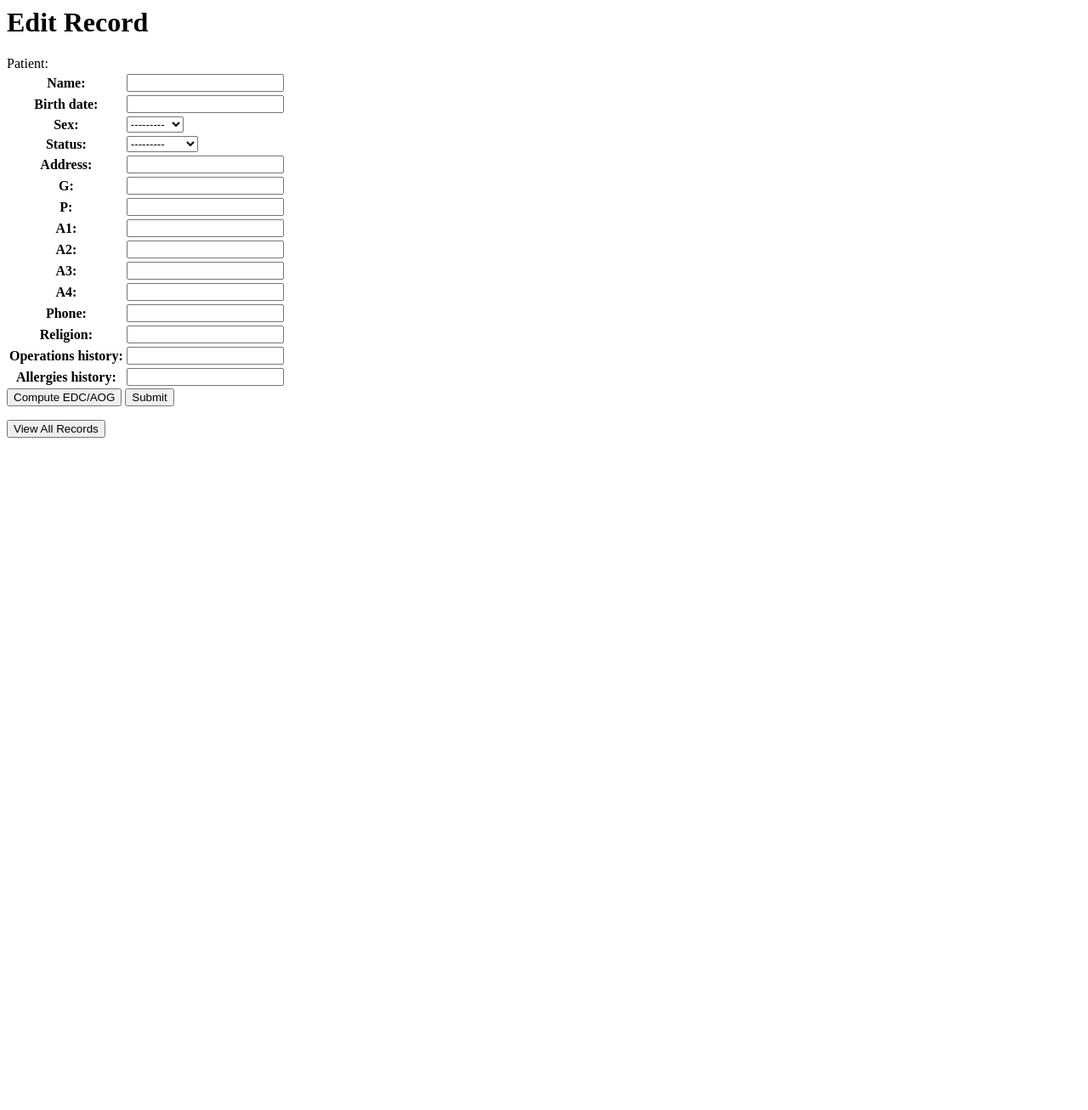
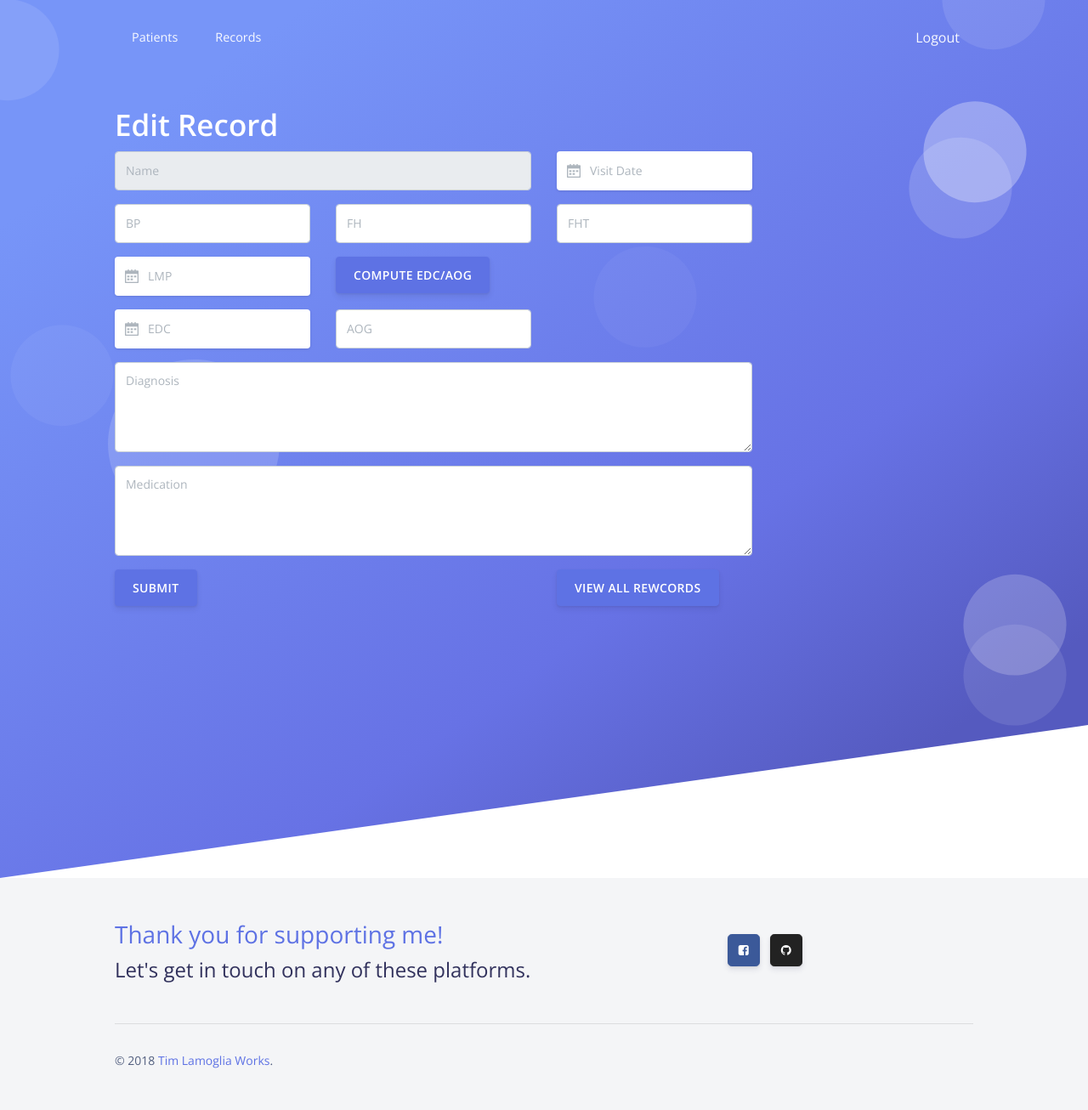
Before and after one commit to timlamoglia/obgynapp, a Django app: template records/templates/records/form.html in a window 1280 px wide. Shown: the whole page at 85% size. Before the commit the page ends 515 px from the top, so only its background shows below. Run offline with Django 3.2, Linux system fonts and the light colour scheme; the template is opened without the code that fills it: values that come from a table or form of the project are taken from there, others are empty; some libraries are stand-ins or nearby versions.

Commit message:
Implements bootstrap on record's views

```diff
--- a/patients/templates/patients/patients.html
+++ b/patients/templates/patients/patients.html
@@ -15,7 +15,7 @@
       <tr>
         <td class="text-white">{{ patient.name }}</td>
         <td class="text-white">{{ patient.sex }}</td>
-        <td class="text-white"><a  class="text-white" href="{% url 'patients:show' patient.id %}">view</a></td>
+        <td class="text-white"><a class="text-white" href="{% url 'patients:show' patient.id %}">view</a></td>
         <!-- <td><a href="{% url 'patients:edit' patient.id %}">edit</a></td>
           <td><a href="{% url 'patients:delete' patient.id %}">delete</a></td> -->
         </tr>
--- a/patients/templates/patients/show.html
+++ b/patients/templates/patients/show.html
@@ -1,7 +1,7 @@
 {% extends 'patients/base.html' %}
 {% block innerbody %}
-<h1>Patient Details</h1>
-<div class= "table table-light">
+<h1 class="display-3 text-white">Patient Details</h1>
+<div class= "table text-white">
     <table>
         <tr>
             <td>Name: {{ patient.name }}</td>
--- a/records/templates/records/form.html
+++ b/records/templates/records/form.html
@@ -1,39 +1,161 @@
-{% load staticfiles %}
-
-<body>
-	<h1>
+{% extends 'patients/base.html' %}
+{% block innerbody %}
+<h1 class="display-3 text-white">
 	{% if 'new'	in request.path %}
 	New Record
 	{% else %}
 	Edit Record
 	{% endif %}
 </h1>
-	Patient: {{ patient.name }}
 
 <form method="post">{% csrf_token %}
-		<table>
+	<!-- <table>
 		{{ form.as_table }}
-		</table>
-		<button type="button" id="Compute" class="float-left submit-button" >Compute EDC/AOG</button>
-		<input type="submit" value="Submit" />
-	</form>
+	</table> -->
+	<div class="row">
+		<div class="col-12 col-md-8">
+			<div class="form-group">
+				<input class="form-control" type="text" name="name" maxlength="100" required id="id_name" placeholder="Name" value="{{ patient }}" disabled />
+			</div>
+		</div>
 
+		<div class="col-6 col-md-4">
+			<div class="form-group">
+			    <div class="input-group input-group-alternative">
+			    	<div class="input-group-prepend">
+			    	<span class="input-group-text"><i class="ni ni-calendar-grid-58"></i></span>
+			    	</div>
+			    	<input class="form-control datepicker" placeholder="Visit Date" type="text" name="visit_date" required id="id_record_date"
+			    	{% if record.visit_date %}
+			    	value="{{ record.visit_date }}"
+			     	{% endif %}
+			     	/>
+				</div>
+			</div>
+		</div>
+	</div>
+
+	<div class="row">
+		<div class="col-6 col-md-4">
+			<div class="form-group">
+				<input class="form-control" type="number" name="bp" id="id_bp" placeholder="BP"
+			    {% if record.bp %}
+			    value="{{ record.bp }}"
+			    {% endif %}
+			    />
+			</div>
+		</div>
+		<div class="col-6 col-md-4">
+			<div class="form-group">
+				<input class="form-control" type="number" name="fh" id="id_fh" placeholder="FH"
+			    {% if record.fh %}
+			    value="{{ record.fh }}"
+			    {% endif %}
+			    />
+			</div>
+		</div>
+		<div class="col-6 col-md-4">
+			<div class="form-group">
+				<input class="form-control" type="number" name="fht" id="id_fht" placeholder="FHT"
+			    {% if record.fht %}
+			    value="{{ record.fht }}"
+			    {% endif %}
+			    />
+			</div>
+		</div>
+	</div>
+
+<div class="row">
+	<div class="col-6 col-md-4">
+		<div class="form-group">
+		    <div class="input-group input-group-alternative">
+		    	<div class="input-group-prepend">
+		    	<span class="input-group-text"><i class="ni ni-calendar-grid-58"></i></span>
+		    	</div>
+		    	<input class="form-control datepicker" placeholder="LMP" type="text" name="lmp" required id="id_lmp"
+		    	{% if record.lmp %}
+		    	value="{{ record.lmp }}"
+		     	{% endif %}
+		     	/>
+			</div>
+		</div>
+	</div>
+	<div class="col-6 col-md-4">
+		<div class="form-group">
+			<button type="button" id="Compute" class="btn btn-primary" >Compute EDC/AOG</button>
+		</div>
+	</div>
+</div>
+
+<div class="row">
+	<div class="col-6 col-md-4">
+		<div class="form-group">
+		    <div class="input-group input-group-alternative">
+		    	<div class="input-group-prepend">
+		    	<span class="input-group-text"><i class="ni ni-calendar-grid-58"></i></span>
+		    	</div>
+		    	<input class="form-control datepicker" placeholder="EDC" type="text" name="edc" required id="id_edc"
+		    	{% if record.edc %}
+		    	value="{{ record.edc }}"
+		     	{% endif %}
+		     	/>
+			</div>
+		</div>
+	</div>
+	<div class="col-6 col-md-4">
+		<div class="form-group">
+			<input class="form-control" type="number" name="aog" id="id_aog" placeholder="AOG"
+		    {% if record.aog %}
+		    value="{{ record.aog }}"
+		    {% endif %}
+		    />
+		</div>
+	</div>
+</div>
+
+<div class="row">
+	<div class="col-md-12">
+		<div class="form-group">
+			<textarea class="form-control" type="text" name="diagnosis" maxlength="1000" rows=4 id="id_diagnosis" placeholder="Diagnosis">{% if record.diagnosis %}{{ record.diagnosis }}{% endif %}</textarea>
+		</div>
+	</div>
+</div>
+<div class="row">
+	<div class="col-md-12">
+		<div class="form-group">
+  			<textarea class="form-control" type="text" name="medication" maxlength="1000" rows=4 id="id_medication" placeholder="Medication">{% if record.medication %}{{ record.medication }}{% endif %}</textarea>
+		</div>
+	</div>
+</div>
+
+<div class="row">
+	<div class="col-6 col-md-4">
+		<div class="form-group">
+			<button type="submit" class="btn btn-primary" value="Submit" />Submit</button>
+		</div>
+	</div>
+	<div class="col-6 col-md-4"></div>
+	<div class="col-6 col-md-4">
+		<div class="form-group">
 			{% if 'edit' in request.path %}
-	<button id="ViewRecord" class="float-left submit-button" >View Record</button>
+			<button type="button" id="ViewRecord" class="btn btn-primary" >View Record</button>
 			<script type="text/javascript">
 			    document.getElementById("ViewRecord").onclick = function () {
 					location.href = "{% url 'records:show' patient.id record.id %}";
 			    };
 			</script>
 			{% else %}
-	<button id="ViewAllButton" class="float-left submit-button" >View All Records</button>
+			<button type="button" id="ViewAllButton" class="btn btn-primary" >View All ReWcords</button>
 			<script type="text/javascript">
 			    document.getElementById("ViewAllButton").onclick = function () {
 			        location.href = "{% url 'records:index' patient.id %}";
 			    };
 			</script>
-
 			{% endif %}
+		</div>
+	</div>
+</div>
+</form>
 
 <script type="text/javascript">
     var lmpInput = document.getElementById('id_lmp');
@@ -49,9 +171,9 @@
 		var aog = (Math.round(Math.abs((edc.getTime() - Date.parse(visitDateInput.value))/(oneDay))));
 		aog = Math.round((aog/7)*10) / 10
 		alert(aog);
-			document.getElementById("id_edc").value = edc.toISOString().slice(0,10);
+		document.getElementById("id_edc").value = "edc.toISOString().slice(0,10)";
 		document.getElementById("id_aog").value = aog;
 	}
 </script>
-	<script type="text/javascript"  src="{% static 'records/my.js' %}"></script>
-</body>
+
+{% endblock %}
```
Also changed, not shown: patients/templates/patients/form.html (+4 -12 lines), records/templates/records/index.html (+10 -7 lines), records/templates/records/show.html (+44 -15 lines), records/views.py (+14 -11 lines). Lines whose indentation alone changed are shown as unchanged.
